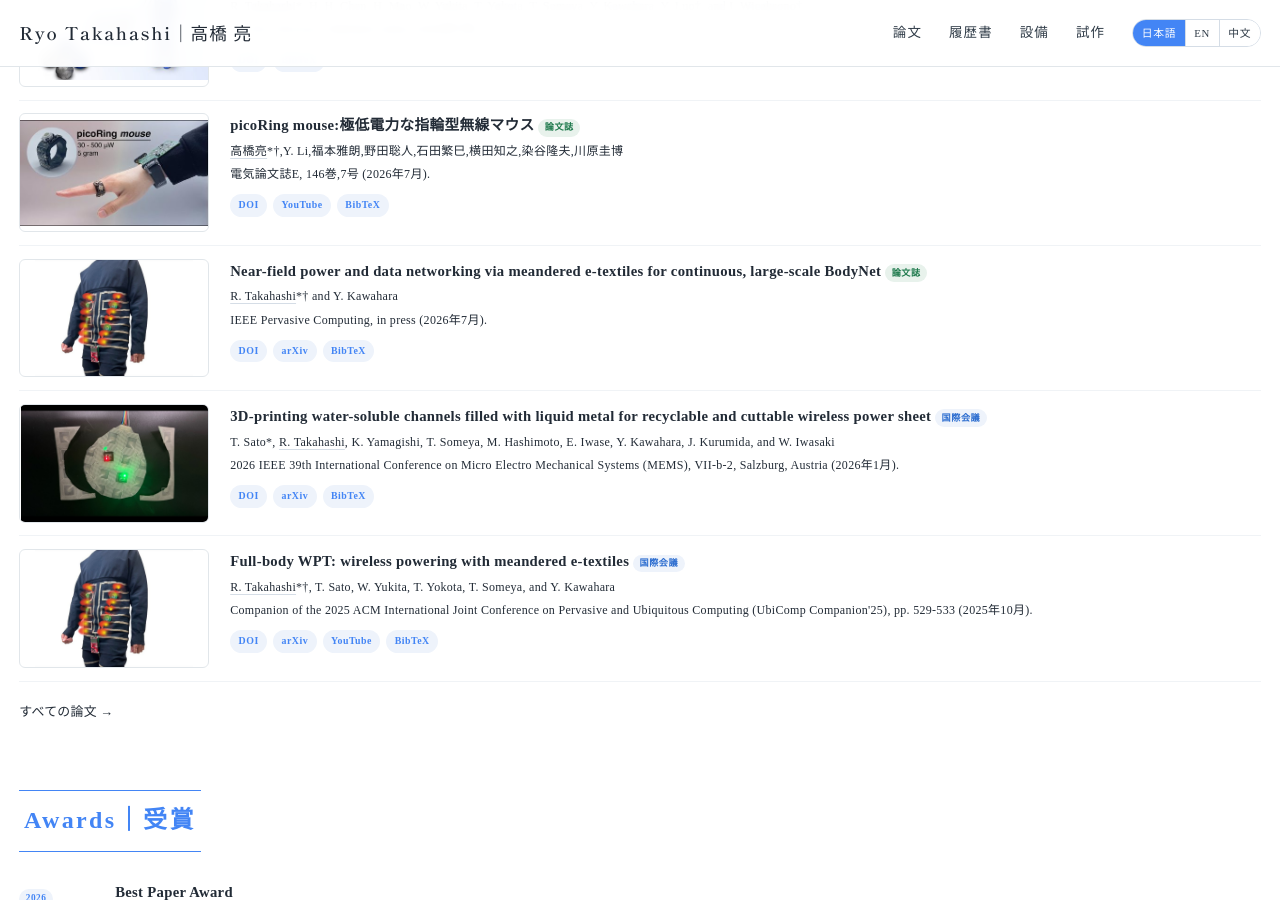
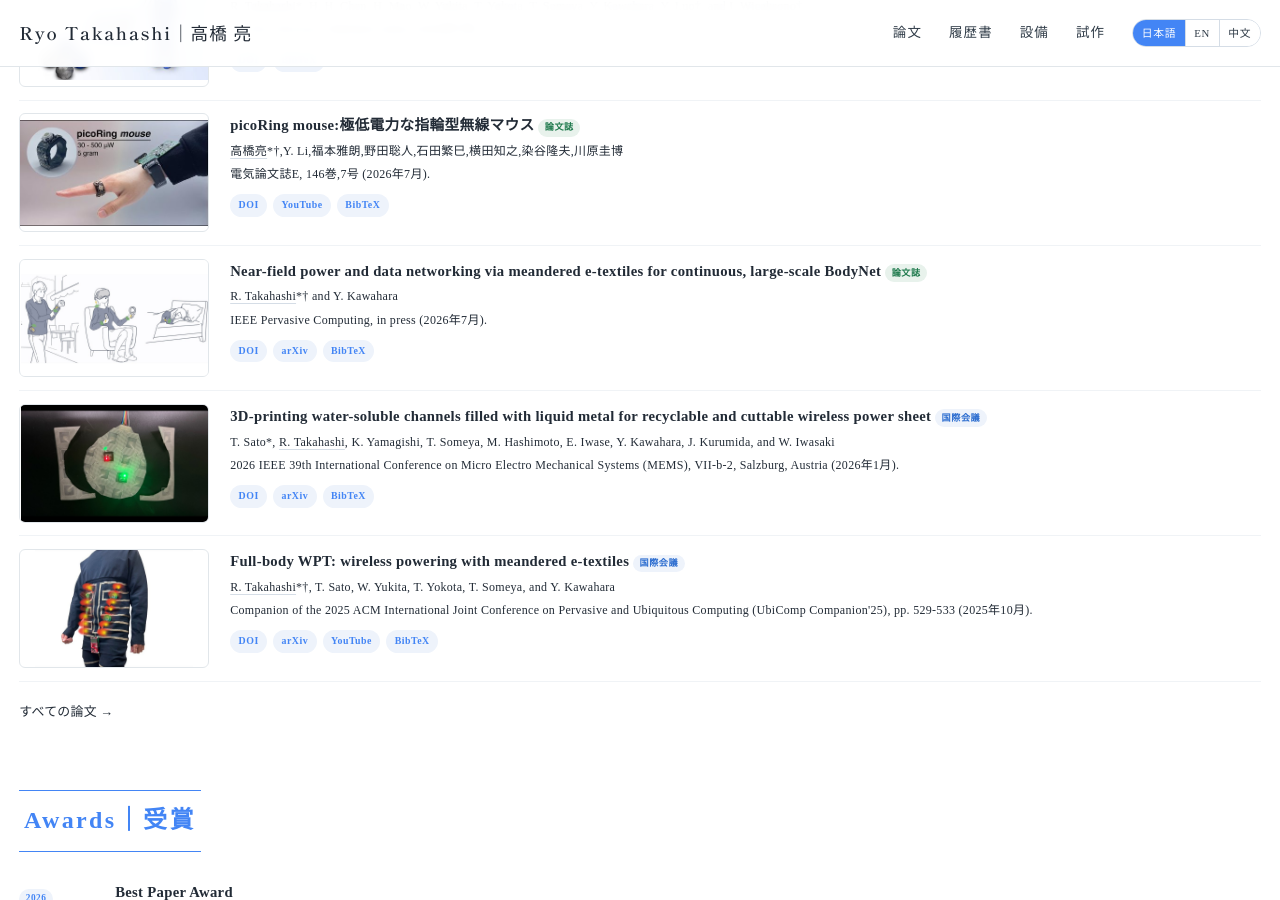
Before and after one commit to takahashiryo/takahashiryo.github.io, a Jekyll site: the page built from _pages/ja.html, in a window 1280 px wide and 900 px high, scrolled down 2836 px. Built offline with Jekyll 4.4.1, drawn with Linux system fonts in a browser that asks for light colours.

Commit message:
IEEE Pervasive Computing（BodyNet）の論文画像をイラストに差し替え
Co-Authored-By: Claude Fable 5.1 <noreply@anthropic.com>

```diff
--- a/_data/pub_images.yml
+++ b/_data/pub_images.yml
@@ -17,7 +17,7 @@
 "ヒトの周りでの安全・大面積・W級の服型無線給電ネットワーク": "/images/news/emc2026_07_pages_800.jpg"
 "Knittable electronic textiles for intelligent soft wearables": "/images/publications/npj_knittable.jpg"
 "A Cuttable Wireless Power Transfer Sheet": "/images/research/digital-fabrication.jpg"
-"Near-field power and data networking via meandered e-textiles for continuous, large-scale BodyNet": "/images/research/e-textile.jpg"
+"Near-field power and data networking via meandered e-textiles for continuous, large-scale BodyNet": "/images/publications/bodynet_illust_800.jpg"
 "Ultra-low-power ring-based wireless tinymouse": "/images/news/uist.jpg"
 
 # --- 論文誌・国際会議で図が無かったものを埋めた分
```
Also changed, not shown: images/publications/bodynet_illust_800.jpg (added).
